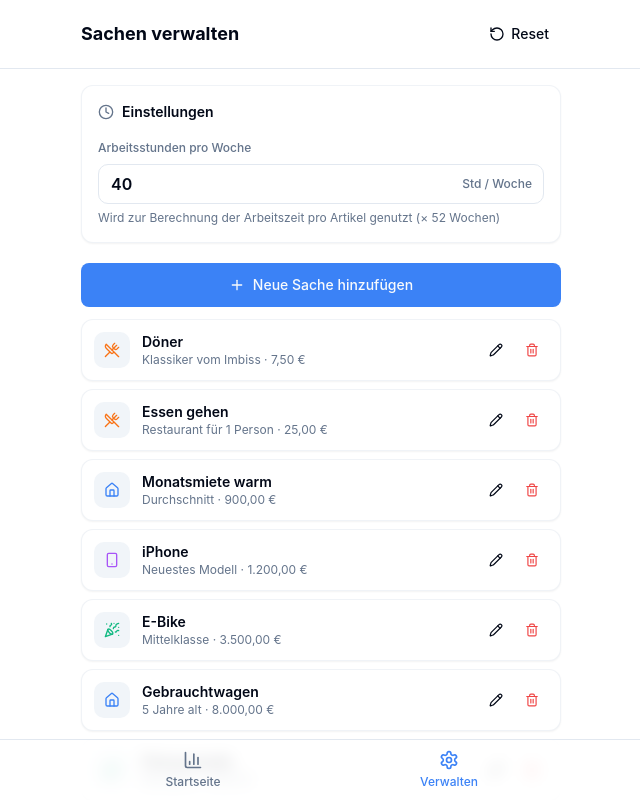
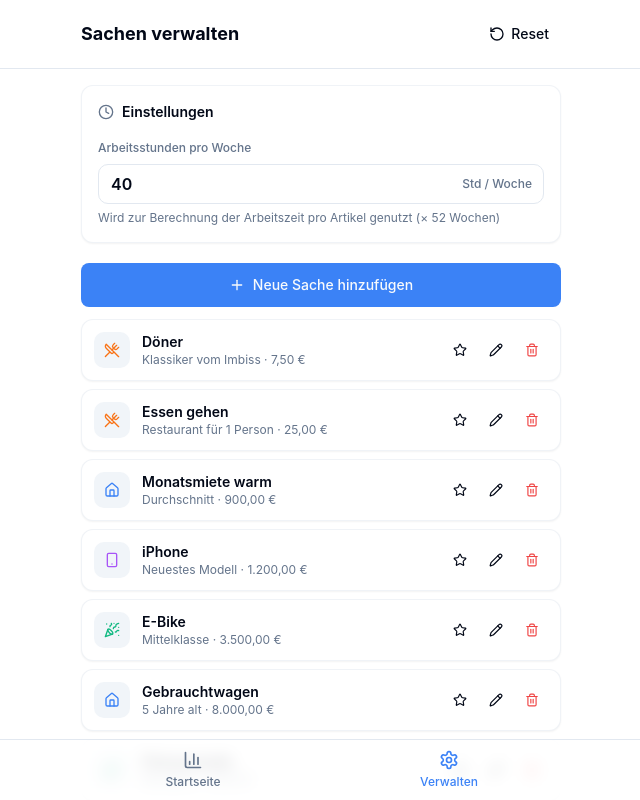
Before and after one commit to VibeFTW/salary-perspective, a React (Vite) app: page /verwalten in a window 1280 px wide. Shown: the top 800 px of the page, without its empty margins (319-959 px from the left). Built offline with nearby package versions, Linux system fonts and the light colour scheme; the HTML template or start-up script is replaced by a standard one.

Commit message:
Add favorites feature with star filter and toggle in manage page

```diff
--- a/src/components/CategoryFilter.tsx
+++ b/src/components/CategoryFilter.tsx
@@ -2,6 +2,7 @@ import { useStore } from '@/store/useStore'
 import { CATEGORIES, Category } from '@/types'
 import { cn } from '@/lib/utils'
 import { categoryIconsSmall } from './categoryIcons'
+import { Star } from 'lucide-react'
 
 /** Active-state colors matching each category's icon color */
 const categoryActiveColors: Record<string, string> = {
@@ -15,6 +16,12 @@ const categoryActiveColors: Record<string, string> = {
 export function CategoryFilter() {
   const activeCategory = useStore((s) => s.activeCategory)
   const setActiveCategory = useStore((s) => s.setActiveCategory)
+  const showFavorites = useStore((s) => s.showFavorites)
+  const setShowFavorites = useStore((s) => s.setShowFavorites)
+
+  const handleFavoritesClick = () => {
+    setShowFavorites(!showFavorites)
+  }
 
   return (
     <div className="flex gap-2 overflow-x-auto pb-1 scrollbar-hide">
@@ -33,6 +40,20 @@ export function CategoryFilter() {
           {cat.label}
         </button>
       ))}
+
+      {/* Favorites filter */}
+      <button
+        onClick={handleFavoritesClick}
+        className={cn(
+          'flex items-center justify-center shrink-0 rounded-full p-2 transition-all',
+          showFavorites
+            ? 'bg-amber-500 text-white shadow-sm'
+            : 'bg-secondary text-secondary-foreground hover:bg-secondary/80'
+        )}
+        title="Favoriten"
+      >
+        <Star className={cn('h-4 w-4', showFavorites && 'fill-current')} />
+      </button>
     </div>
   )
 }
--- a/src/components/ItemList.tsx
+++ b/src/components/ItemList.tsx
@@ -1,7 +1,7 @@
 import { useStore, toMonthlySalary } from '@/store/useStore'
 import { formatEUR } from '@/lib/utils'
 import { ItemCard } from './ItemCard'
-import { Info } from 'lucide-react'
+import { Info, Star } from 'lucide-react'
 
 export function ItemList() {
   const items = useStore((s) => s.items)
@@ -9,12 +9,19 @@ export function ItemList() {
   const salary = useStore((s) => s.salary)
   const salaryMode = useStore((s) => s.salaryMode)
   const sortMode = useStore((s) => s.sortMode)
+  const showFavorites = useStore((s) => s.showFavorites)
+  const favoriteIds = useStore((s) => s.favoriteIds)
   const monthlySalary = toMonthlySalary(salary, salaryMode)
 
-  const filtered =
+  let filtered =
     activeCategory === 'alle'
       ? items
       : items.filter((item) => item.category === activeCategory)
+
+  // Apply favorites filter
+  if (showFavorites) {
+    filtered = filtered.filter((item) => favoriteIds.includes(item.id))
+  }
 
   // Use toSorted() for immutability — avoids mutating original array (js-tosorted-immutable)
   // Sorting by price is equivalent to sorting by percentage/work-time (same salary divisor)
@@ -32,6 +39,20 @@ export function ItemList() {
         </p>
         <p className="text-sm text-muted-foreground/70 mt-1">
           um die Prozente zu sehen
+        </p>
+      </div>
+    )
+  }
+
+  if (showFavorites && sorted.length === 0) {
+    return (
+      <div className="flex flex-col items-center justify-center py-12 text-center">
+        <Star className="h-10 w-10 text-muted-foreground/40 mb-3" />
+        <p className="text-lg font-medium text-muted-foreground">
+          Noch keine Favoriten
+        </p>
+        <p className="text-sm text-muted-foreground/70 mt-1">
+          Markiere Sachen als Favorit unter „Verwalten"
         </p>
       </div>
     )
--- a/src/pages/ManagePage.tsx
+++ b/src/pages/ManagePage.tsx
@@ -11,6 +11,7 @@ import {
   Trash2,
   RotateCcw,
   Clock,
+  Star,
 } from 'lucide-react'
 
 export function ManagePage() {
@@ -21,6 +22,8 @@ export function ManagePage() {
   const resetItems = useStore((s) => s.resetItems)
   const hoursPerWeek = useStore((s) => s.hoursPerWeek)
   const setHoursPerWeek = useStore((s) => s.setHoursPerWeek)
+  const favoriteIds = useStore((s) => s.favoriteIds)
+  const toggleFavorite = useStore((s) => s.toggleFavorite)
 
   const [formOpen, setFormOpen] = useState(false)
   const [editingItem, setEditingItem] = useState<Item | null>(null)
@@ -177,6 +180,15 @@ export function ManagePage() {
                 <Button
                   variant="ghost"
                   size="icon"
+                  className={`h-8 w-8 ${favoriteIds.includes(item.id) ? 'text-amber-500 hover:text-amber-600' : ''}`}
+                  onClick={() => toggleFavorite(item.id)}
+                  title={favoriteIds.includes(item.id) ? 'Favorit entfernen' : 'Als Favorit markieren'}
+                >
+                  <Star className={`h-3.5 w-3.5 ${favoriteIds.includes(item.id) ? 'fill-current' : ''}`} />
+                </Button>
+                <Button
+                  variant="ghost"
+                  size="icon"
                   className="h-8 w-8"
                   onClick={() => handleEdit(item)}
                 >
--- a/src/store/useStore.ts
+++ b/src/store/useStore.ts
@@ -10,6 +10,8 @@ interface AppState {
   items: Item[]
   activeCategory: Category | 'alle'
   sortMode: SortMode
+  favoriteIds: string[]
+  showFavorites: boolean
 
   setSalary: (salary: number) => void
   setSalaryMode: (mode: SalaryMode) => void
@@ -20,6 +22,8 @@ interface AppState {
   updateItem: (id: string, updates: Partial<Omit<Item, 'id'>>) => void
   deleteItem: (id: string) => void
   resetItems: () => void
+  toggleFavorite: (id: string) => void
+  setShowFavorites: (show: boolean) => void
 }
 
 export const useStore = create<AppState>()(
@@ -31,6 +35,8 @@ export const useStore = create<AppState>()(
       items: defaultItems,
       activeCategory: 'alle',
       sortMode: 'default',
+      favoriteIds: [],
+      showFavorites: false,
 
       setSalary: (salary) => set({ salary }),
       setSalaryMode: (salaryMode) => set({ salaryMode }),
@@ -63,11 +69,20 @@ export const useStore = create<AppState>()(
         })),
 
       resetItems: () => set({ items: defaultItems }),
+
+      toggleFavorite: (id) =>
+        set((state) => ({
+          favoriteIds: state.favoriteIds.includes(id)
+            ? state.favoriteIds.filter((fid) => fid !== id)
+            : [...state.favoriteIds, id],
+        })),
+
+      setShowFavorites: (showFavorites) => set({ showFavorites }),
     }),
     {
       name: 'salary-perspective-storage',
       // Version localStorage data for safe schema evolution (client-localstorage-schema)
-      version: 5,
+      version: 6,
       migrate: (persisted, version) => {
         const state = persisted as Record<string, unknown>
         if (version < 2) {
@@ -79,6 +94,10 @@ export const useStore = create<AppState>()(
         if (version < 5) {
           // Re-apply default items with new featured sort order + high-value items
           state.items = defaultItems
+        }
+        if (version < 6) {
+          state.favoriteIds = []
+          state.showFavorites = false
         }
         return state as AppState
       },
```
